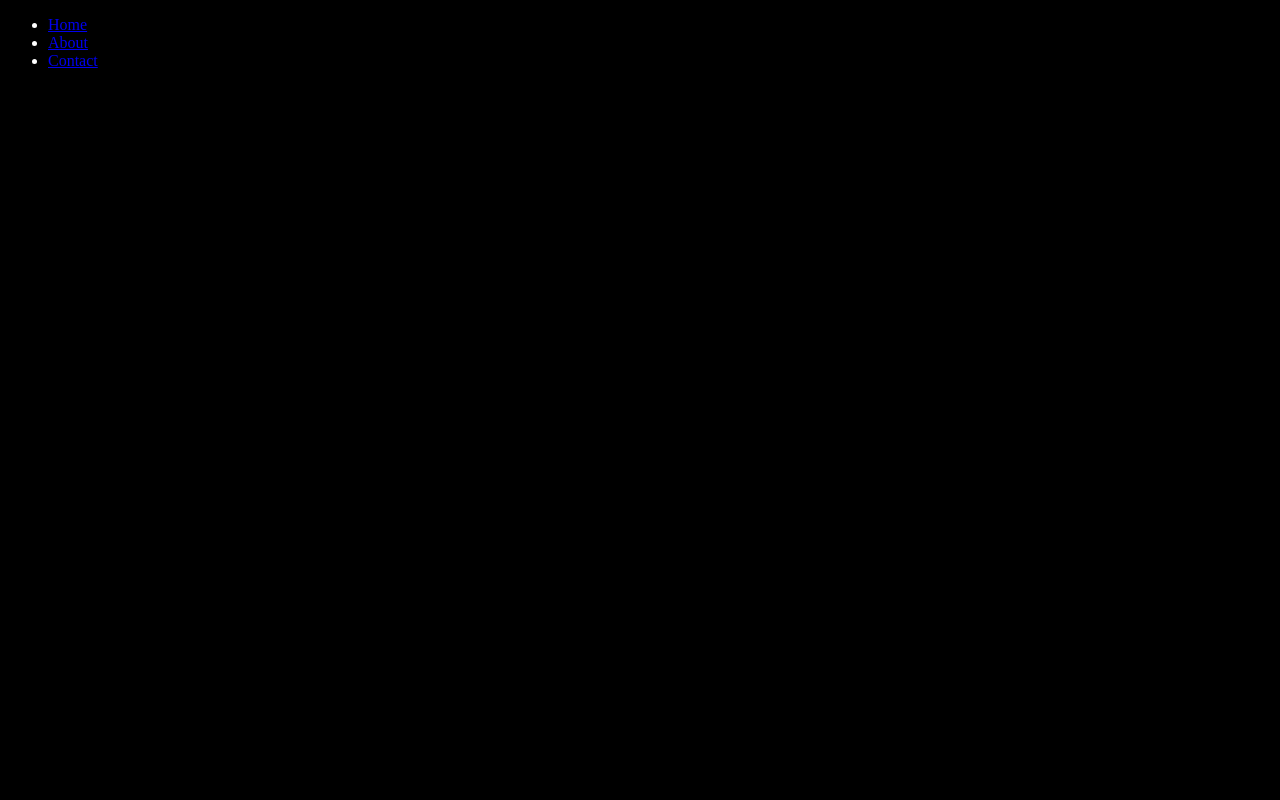
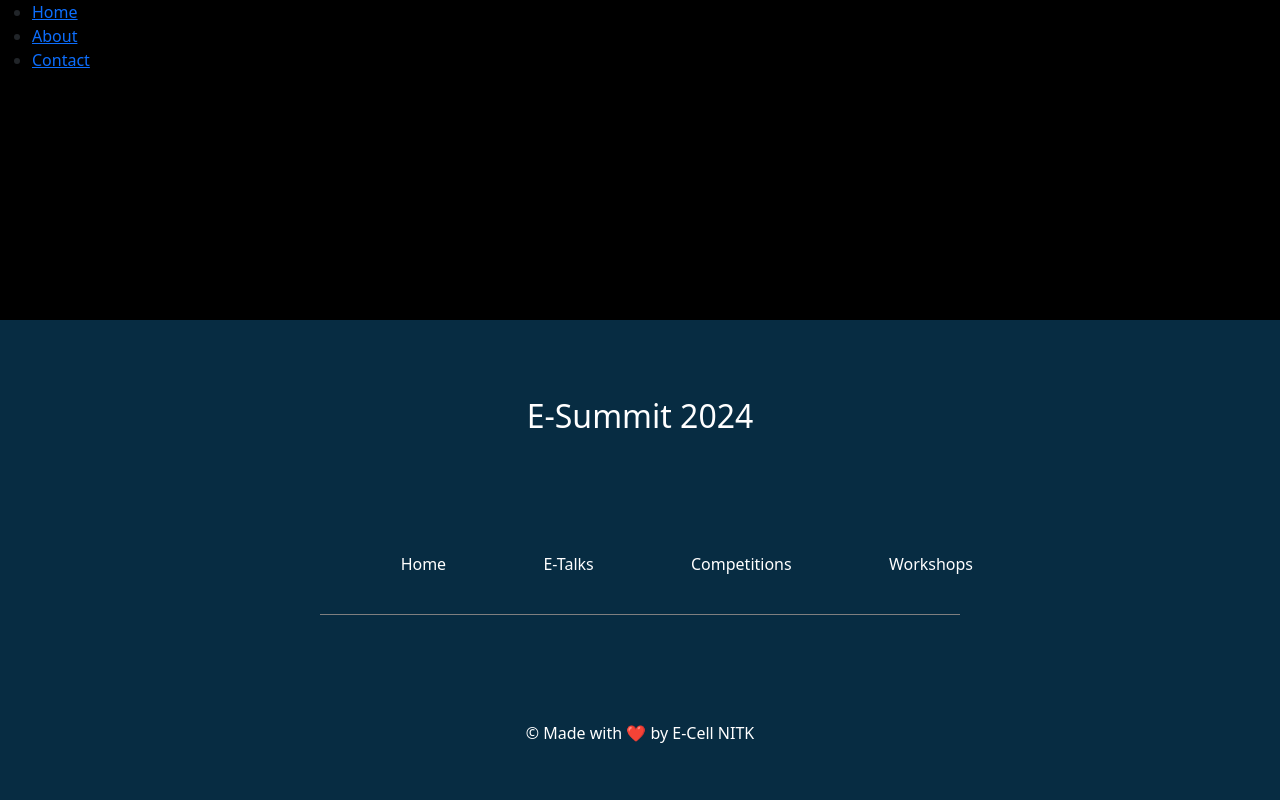
Before and after one commit to Shubham-Rasal/esummit-24, a plain HTML site: page index.html in a window 1280 px wide. Drawn offline with nearby package versions, Linux system fonts and the light colour scheme; a small style sheet from the web is missing.

Commit message:
initial commit

```diff
--- a/index.html
+++ b/index.html
@@ -4,6 +4,8 @@
     <meta charset="UTF-8">
     <meta name="viewport" content="width=device-width, initial-scale=1.0">
     <link rel = "stylesheet" href = "style.css">
+    <link rel="stylesheet" href="https://cdnjs.cloudflare.com/ajax/libs/font-awesome/5.15.4/css/all.min.css" integrity="sha384-JGcJ2DNIEa1eL6g5qJcF7nS8oM0vMMY9yR3bYrOt3k4W73oaMJgqnZI5g8LeXb6D" crossorigin="anonymous">
+    <link href="https://cdn.jsdelivr.net/npm/bootstrap@5.3.2/dist/css/bootstrap.min.css" rel="stylesheet" integrity="sha384-T3c6CoIi6uLrA9TneNEoa7RxnatzjcDSCmG1MXxSR1GAsXEV/Dwwykc2MPK8M2HN" crossorigin="anonymous">
     <title>Document</title>
 </head>
 <body>
@@ -14,5 +16,17 @@
             <li><a href="#">Contact</a></li>
         </ul>
     </nav>
+    <div>
+        <footer>
+            <h2>E-Summit 2024</h2>
+                <ul>
+                    <li><a href="#">Home</a></li>
+                    <li><a href="#">E-Talks</a></li>
+                    <li><a href="#">Competitions</a></li>
+                    <li><a href="#">Workshops</a></li>
+                </ul>
+            <p class="copyright"> © Made with ❤️ by E-Cell NITK</p>
+        </footer>
+    </div>
 </body>
 </html>
--- a/style.css
+++ b/style.css
@@ -9,6 +9,54 @@
 
 /* Add the variables to the CSS */
 body {
-    background-color: var(--black);
+    background-color: var(--black) !important;
     color: var(--white);
 }
+
+
+ /* Your footer styles */
+footer {
+  display: flex;
+  flex-direction: column;
+  position: fixed;
+  bottom: 0;
+  width: 100vw;
+  height: 30rem;
+  background-color: #072c42ff;
+  text-align: center;
+  align-items: center;
+  row-gap: 20%;
+  color: #fff;
+  justify-content: center;
+}
+
+footer h2 {
+  display: flex;
+  flex-direction: row;
+  padding-top: 3%;
+}
+
+footer ul {
+  display: flex;
+  flex-direction: row;
+  list-style: none;
+  justify-content: space-evenly;
+  width: 50%;
+  padding-top: 1%;
+  text-decoration: none;
+  padding-bottom: 3%;
+  border-bottom: 0.1rem solid #7f7f7f;
+  margin-bottom: 10px;
+}
+
+footer ul li a {
+  text-decoration: none;
+  color: #fff;
+}
+
+footer ul li {
+  padding-left:8%;
+  padding-right: 8%;
+  text-wrap: nowrap;
+
+}
```
